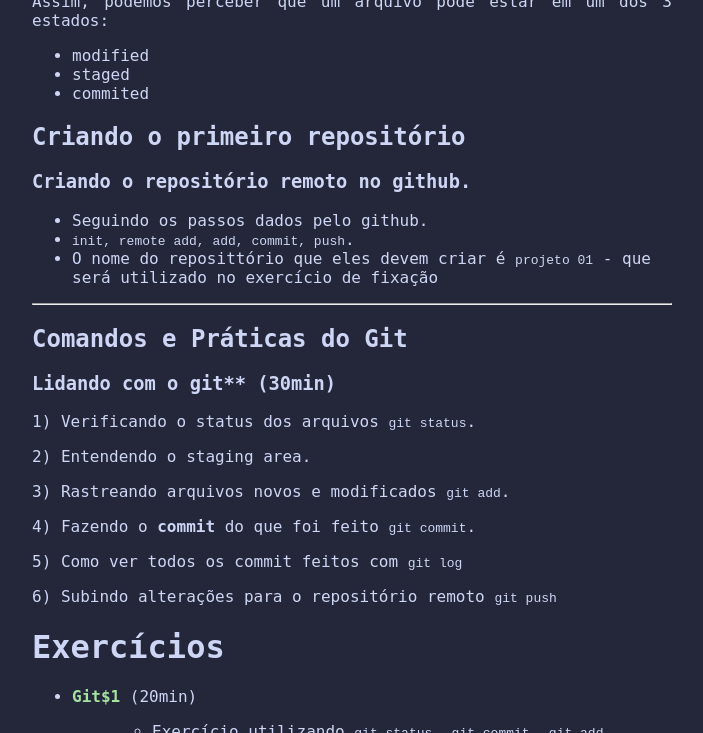
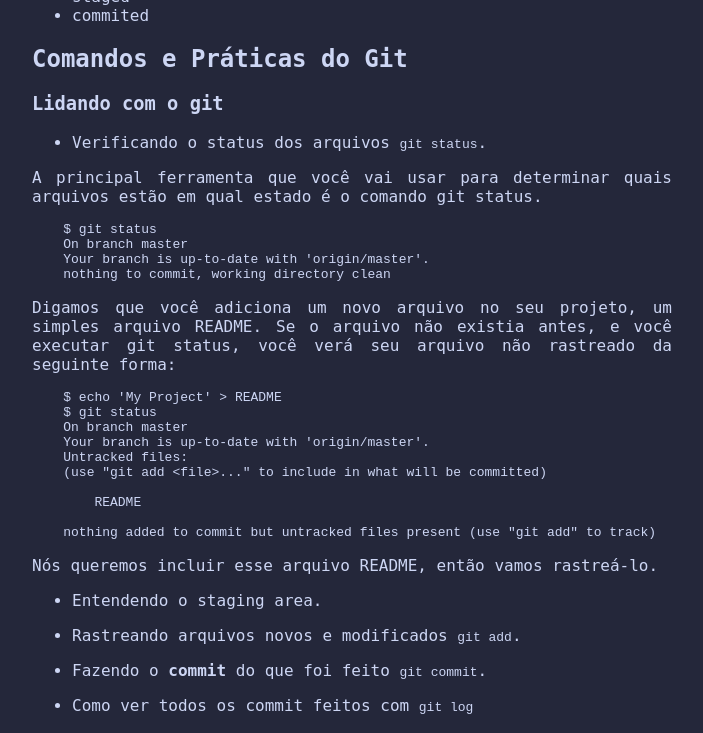
Before and after one commit to PETCC-UFRN/minicurso-linux-git, a Jekyll site: the page built from terceiroDia.md, in a window 1280 px wide and 900 px high, scrolled down 7711 px, cut to the strip 167-900 px from the top of the window. Shown: the whole strip, without its empty margins (288-991 px from the left). Built offline with Jekyll 4.4.1, drawn with Linux system fonts in a browser that asks for light colours; some of the changed text lies outside the part shown.

Commit message:
git status

````diff
--- a/terceiroDia.md
+++ b/terceiroDia.md
@@ -131,10 +131,6 @@ Embora Git e GitHub sejam frequentemente mencionados juntos, eles não são a me
     - Um dos maiores repositórios de projetos open source do mundo
 
 
-<div style=" border:2px solid green;">
-Momento de Criação da conta no Github
-</div>
-
 
 ## Chave SSH
 
@@ -147,9 +143,6 @@ Ao configurar uma chave SSH, você cria um par de chaves: uma chave privada, que
 No contexto do Git, a autenticação via chave SSH é especialmente útil ao interagir com repositórios remotos hospedados em plataformas como GitHub, GitLab e Bitbucket. Essas plataformas suportam autenticação por chave SSH, permitindo que os desenvolvedores enviem (push) e busquem (pull) alterações de forma segura, sem precisar digitar senhas repetidamente.
 
 
-<div style=" border:2px solid green;">
-Criaçao da chave SSH, em conjunto com os alunos.
-</div>
 
 
 # Workflow e primeiro repositório
@@ -157,7 +150,9 @@ Criaçao da chave SSH, em conjunto com os alunos.
 ## Um pouco mais sobre Git
 - Como ele lida com informações.
         O Git é um sistema de controle de versão distribuído que gerencia informações armazenando cada versão do projeto como um snapshot completo, em vez de apenas as diferenças entre versões. Ele utiliza uma estrutura de objetos que inclui blobs (conteúdo de arquivos), trees (diretórios), commits (mudanças com metadados) e tags (marcadores de versão). Cada objeto é identificado por um hash SHA-1, garantindo a integridade dos dados. Git permite a criação de branches para desenvolvimento paralelo e merges para combinar mudanças. As modificações são preparadas na staging area antes de serem commitadas. Com funcionalidades robustas de colaboração e resolução de conflitos, Git suporta operações offline e sincronização com repositórios remotos através de comandos como push e pull, facilitando o trabalho simultâneo de múltiplos desenvolvedores.
+
 ### Workflow básico
+
 1) Você **modifica arquivos** na sua árvore de trabalho
 
 2) Você **seleciona apenas as mudanças que você quer** que façam parte do seu próximo commit, e apenas essas mudanças serão adicionadas à staging area
@@ -172,44 +167,47 @@ Assim, podemos perceber que um arquivo pode estar em um dos 3 estados:
 * commited
 
 
-## Criando o primeiro repositório
-
-### Criando o repositório remoto no github.
-- Seguindo os passos dados pelo github.
-- `init, remote add, add, commit, push`.
-- O nome do reposittório que eles devem criar é `projeto 01` - que será utilizado no exercício de fixação
-
----
 ## Comandos e Práticas do Git
 
-### Lidando com o git** (30min)
-1) Verificando o status dos arquivos `git status`.
+### Lidando com o git
 
-2) Entendendo o staging area.
+- Verificando o status dos arquivos `git status`.
 
-3) Rastreando arquivos novos e modificados `git add`.
+A principal ferramenta que você vai usar para determinar quais arquivos estão em qual estado é o comando git status.
 
-4) Fazendo o **commit** do que foi feito `git commit`.
+```sh
+    $ git status
+    On branch master
+    Your branch is up-to-date with 'origin/master'.
+    nothing to commit, working directory clean
+```
+Digamos que você adiciona um novo arquivo no seu projeto, um simples arquivo README. Se o arquivo não existia antes, e você executar git status, você verá seu arquivo não rastreado da seguinte forma:
 
-5) Como ver todos os commit feitos com `git log`
+```sh
+    $ echo 'My Project' > README
+    $ git status
+    On branch master
+    Your branch is up-to-date with 'origin/master'.
+    Untracked files:
+    (use "git add <file>..." to include in what will be committed)
 
-6) Subindo alterações para o repositório remoto `git push`
+        README
+
+    nothing added to commit but untracked files present (use "git add" to track)
+```
+
+
+Nós queremos incluir esse arquivo README, então vamos rastreá-lo.
+
+- Entendendo o staging area.
+
+- Rastreando arquivos novos e modificados `git add`.
+
+- Fazendo o **commit** do que foi feito `git commit`.
+
+- Como ver todos os commit feitos com `git log`
+
+- Subindo alterações para o repositório remoto `git push`
 
 
 # Exercícios
-- [**Git$1**](https://hackmd.io/K-KTS27ITaOj5rhVWp66zg?view#Exerc%C3%ADcio-11) (20min)
-    > - Exercício utilizando `git status`, `git commit`, `git add`, `git log` e `git push`.
-    > - Projeto para criar 2 capítulos de uma história.
-    > - Tempo para os alunos resolverem. **(20min)**
-    > - Resolução. **(10min)**
-
-> **3h20min**
-
-- [**Git#1**](https://hackmd.io/K-KTS27ITaOj5rhVWp66zg?both#Exerc%C3%ADcio-1-1) (20min)
-    > - Exercício utilizando `git status`, `git commit`, `git add`, `git log`, `git push` e `git remote`
-    > - Projeto para criar uma biografia engraçada.
-    > - Tempo para os alunos resolverem **(30min)**
-
-> **3h50min**
-
----
````
Also changed, not shown: 1 other file.
